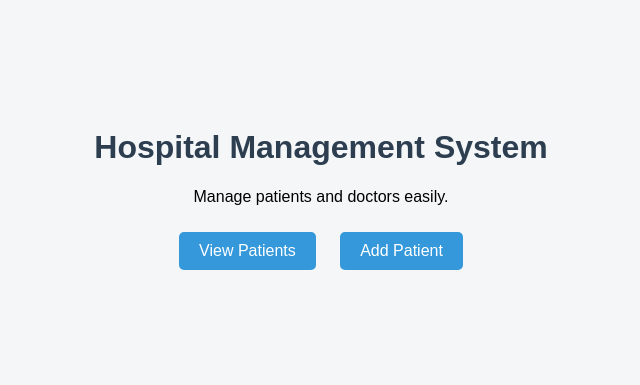
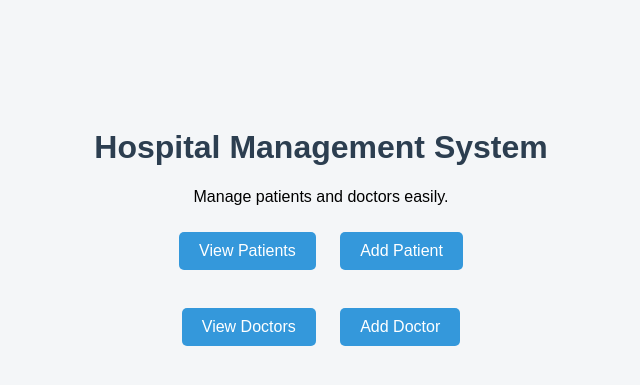
Before and after one commit to missfavour97/Hospital_Management_System, a Django app: page / in a window 1280 px wide. Shown: the top 385 px of the page, without its empty margins (319-959 px from the left). Run offline with Django 5.2, Linux system fonts and the light colour scheme.

Commit message:
Add doctor management functionality; include forms, views, and templates

```diff
--- a/hospital_app/templates/home.html
+++ b/hospital_app/templates/home.html
@@ -37,5 +37,10 @@
     <a href="/patients/">View Patients</a>
     <a href="/add-patient/">Add Patient</a>
 
+    <br><br>
+
+    <a href="/doctors/">View Doctors</a>
+    <a href="/add-doctor/">Add Doctor</a>
+
 </body>
 </html>
--- a/hospital_app/urls.py
+++ b/hospital_app/urls.py
@@ -5,4 +5,6 @@ urlpatterns = [
     path('', views.home, name='home'),
     path('patients/', views.patient_list, name='patient_list'),
     path('add-patient/', views.add_patient, name='add_patient'),
+    path('doctors/', views.doctor_list, name='doctor_list'),
+    path('add-doctor/', views.add_doctor, name='add_doctor'),
 ]
--- a/hospital_app/views.py
+++ b/hospital_app/views.py
@@ -1,6 +1,6 @@
-from django.shortcuts import render
-from .models import Patient
-from .forms import PatientForm
+from django.shortcuts import render, redirect
+from .models import Patient, Doctor
+from .forms import PatientForm, DoctorForm
 
 def home(request):
     return render(request, 'home.html')
@@ -18,3 +18,17 @@ def add_patient(request):
     else:
         form = PatientForm()
     return render(request, 'add_patient.html', {'form': form})
+
+def doctor_list(request):
+    doctors = Doctor.objects.all()
+    return render(request, 'doctors.html', {'doctors': doctors})
+
+def add_doctor(request):
+    if request.method == 'POST':
+        form = DoctorForm(request.POST)
+        if form.is_valid():
+            form.save()
+            return redirect('doctor_list')
+    else:
+        form = DoctorForm()
+    return render(request, 'add_doctor.html', {'form': form})
```
Also changed, not shown: hospital_app/forms.py (+6 -1 lines), hospital_app/templates/add_doctor.html (added, +19 -0 lines), hospital_app/templates/doctors.html (added, +21 -0 lines), db.sqlite3.
